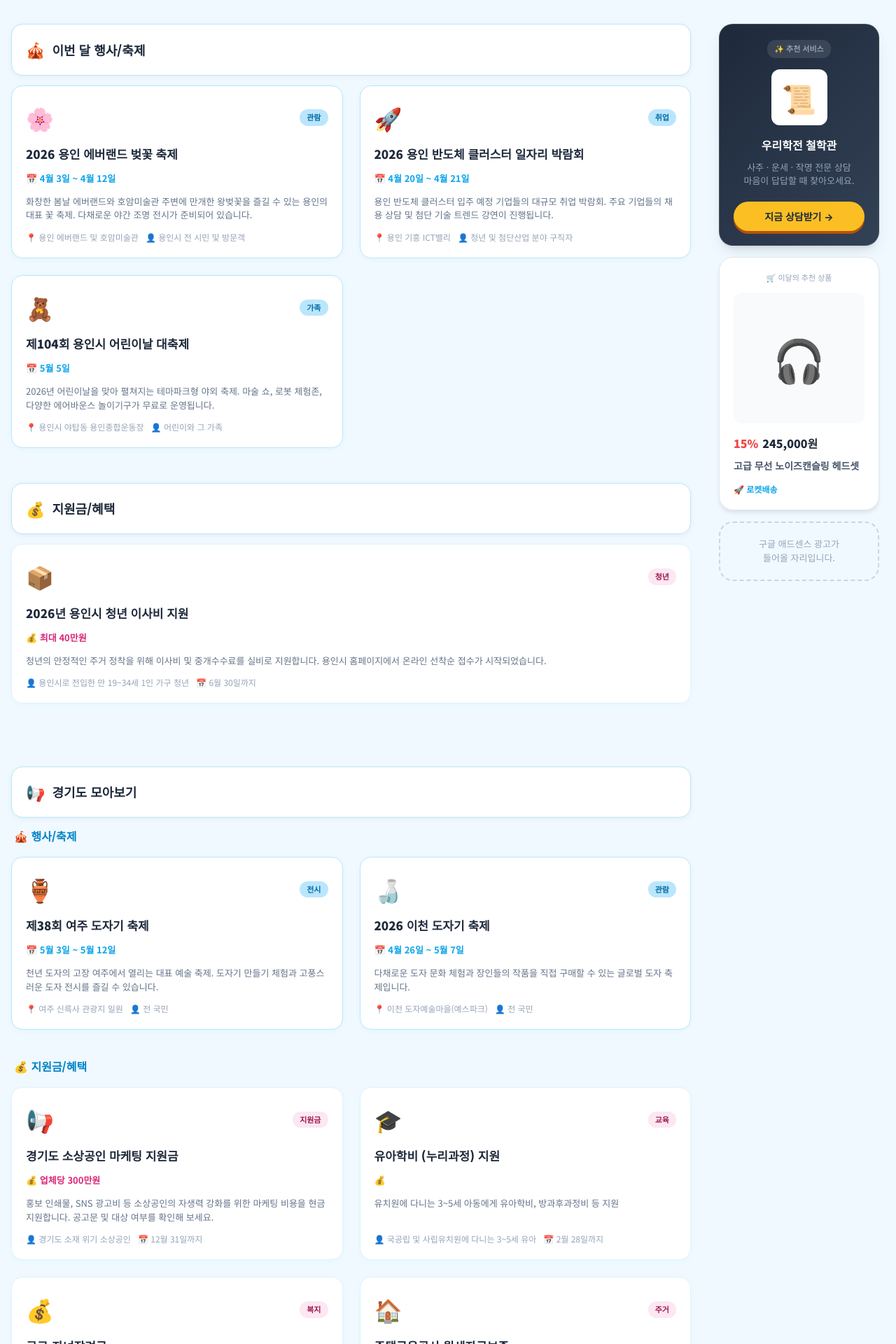
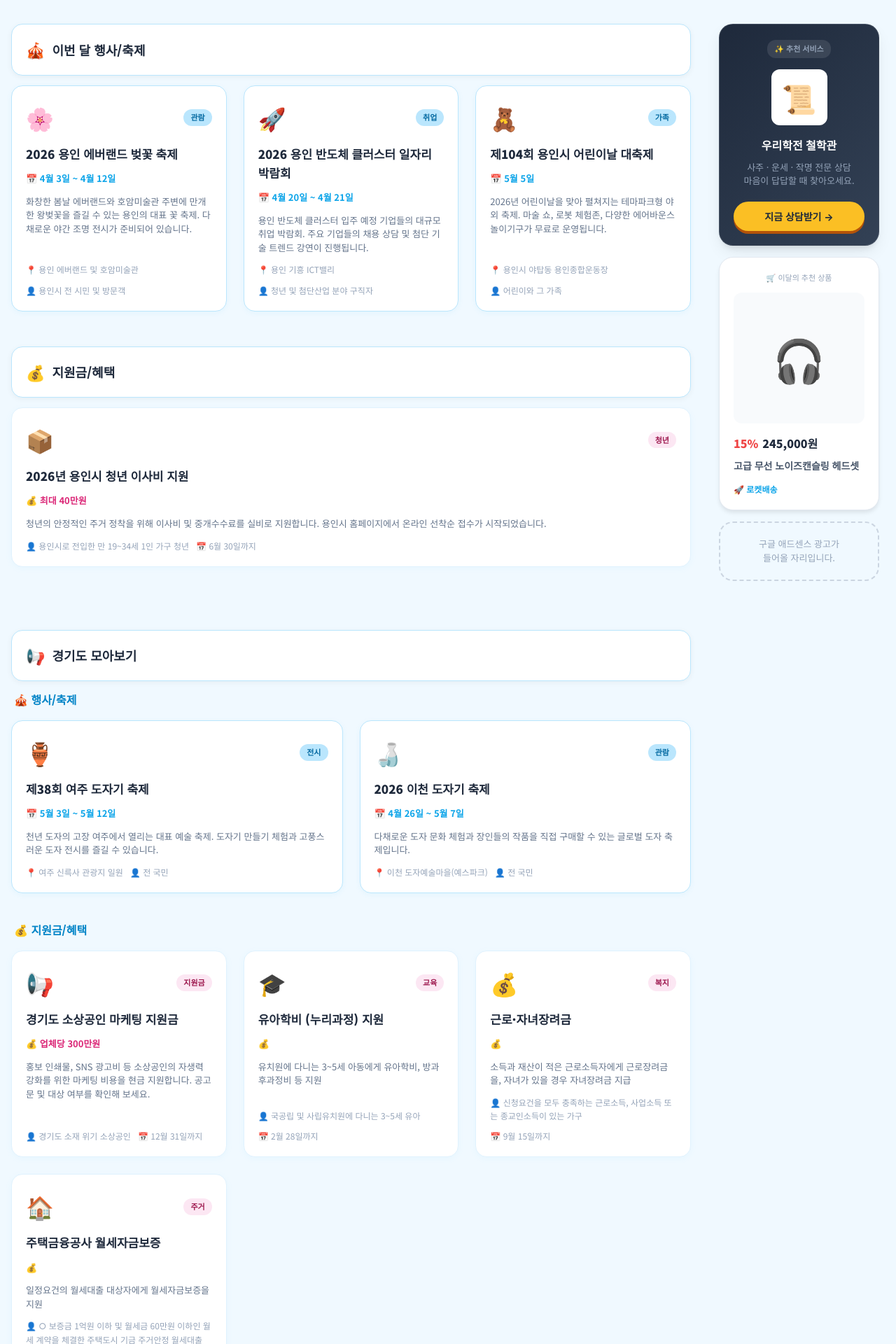
Before and after one commit to bopdoryainolza2026-afk/my-local-info, a Next.js app: page / in a window 1280 px wide. Shown: the part 620-2540 px from the top of the page at 70% size. Built offline with nearby package versions, Linux system fonts and the light colour scheme; no server answers.

Commit message:
fix: ensure 3-column layout across all sections

```diff
--- a/src/app/page.tsx
+++ b/src/app/page.tsx
@@ -58,11 +58,11 @@ export default function Home() {
       {/* ===== 본문 영역 (본문 + 사이드바) ===== */}
       <main style={{
         maxWidth: 1300,
-        margin: "40px auto 0", // 여백 조정
+        margin: "40px auto 0",
         padding: "0 16px 60px",
         display: "flex",
         gap: "32px",
-        flexWrap: "wrap", // 화면 좁으면 사이드바가 밑으로 내려감
+        flexWrap: "wrap",
         justifyContent: "center",
         alignItems: "flex-start"
       }}>
@@ -75,7 +75,7 @@ export default function Home() {
             <SectionTitle emoji="🎪" title="이번 달 행사/축제" />
             <div style={{
               display: "grid",
-              gridTemplateColumns: "repeat(auto-fit, minmax(320px, 1fr))",
+              gridTemplateColumns: "repeat(auto-fit, minmax(250px, 1fr))",
               gap: 24
             }}>
               {yonginEvents.map((ev) => (
@@ -101,7 +101,7 @@ export default function Home() {
             <SectionTitle emoji="💰" title="지원금/혜택" />
             <div style={{
               display: "grid",
-              gridTemplateColumns: "repeat(auto-fit, minmax(320px, 1fr))",
+              gridTemplateColumns: "repeat(auto-fit, minmax(250px, 1fr))",
               gap: 24
             }}>
               {yonginBenefits.map((ben) => (
@@ -134,7 +134,7 @@ export default function Home() {
                   <h3 style={{ fontSize: 16, fontWeight: 800, color: "#0284c7", marginBottom: 16, paddingLeft: 4 }}>🎪 행사/축제</h3>
                   <div style={{
                     display: "grid",
-                    gridTemplateColumns: "repeat(auto-fit, minmax(320px, 1fr))",
+                    gridTemplateColumns: "repeat(auto-fit, minmax(250px, 1fr))",
                     gap: 24
                   }}>
                     {gyeonggiEvents.map((ev) => (
@@ -162,7 +162,7 @@ export default function Home() {
                   <h3 style={{ fontSize: 16, fontWeight: 800, color: "#0284c7", marginBottom: 16, paddingLeft: 4 }}>💰 지원금/혜택</h3>
                   <div style={{
                     display: "grid",
-                    gridTemplateColumns: "repeat(auto-fit, minmax(320px, 1fr))",
+                    gridTemplateColumns: "repeat(auto-fit, minmax(250px, 1fr))",
                     gap: 24
                   }}>
                     {gyeonggiBenefits.map((ben) => (
@@ -191,7 +191,7 @@ export default function Home() {
           <SectionTitle emoji="🍱" title="우리동네 추천 맛집" />
           <div style={{
             display: "grid",
-            gridTemplateColumns: "repeat(auto-fit, minmax(300px, 1fr))",
+            gridTemplateColumns: "repeat(auto-fit, minmax(250px, 1fr))",
             gap: 20
           }}>
             {restaurants && restaurants.map((res: any) => (
@@ -268,7 +268,7 @@ export default function Home() {
 
 /* ========================
    하위 컴포넌트들
-======================== */
+ ======================== */
 
 function SectionTitle({ emoji, title }: { emoji: string; title: string }) {
   return (
@@ -449,7 +449,7 @@ function LiveInfoBar() {
 function TopAdBanner() {
   return (
     <div style={{
-      height: "72px", // 약 2cm (기존 대비 1cm 축소)
+      height: "72px",
       background: "#f3f4f6",
       borderBottom: "1px solid #e5e7eb",
       display: "flex",
```
